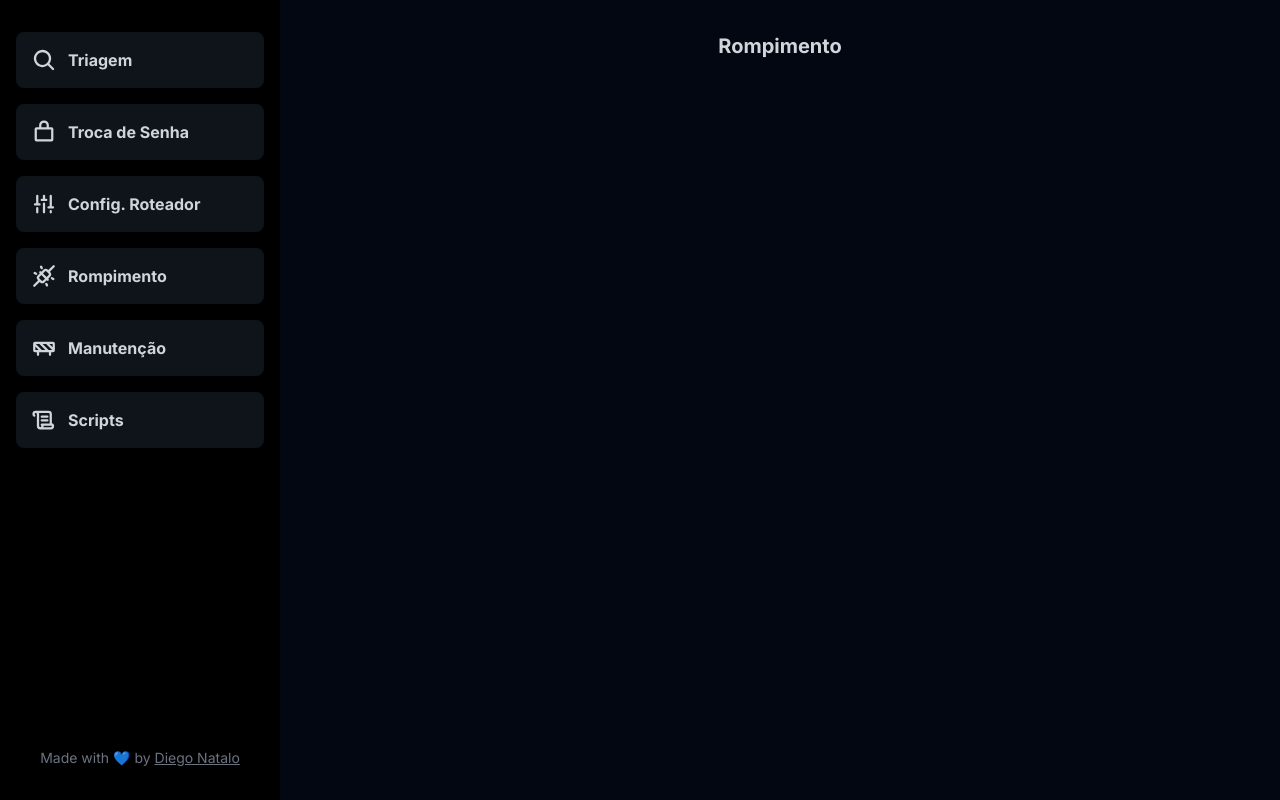
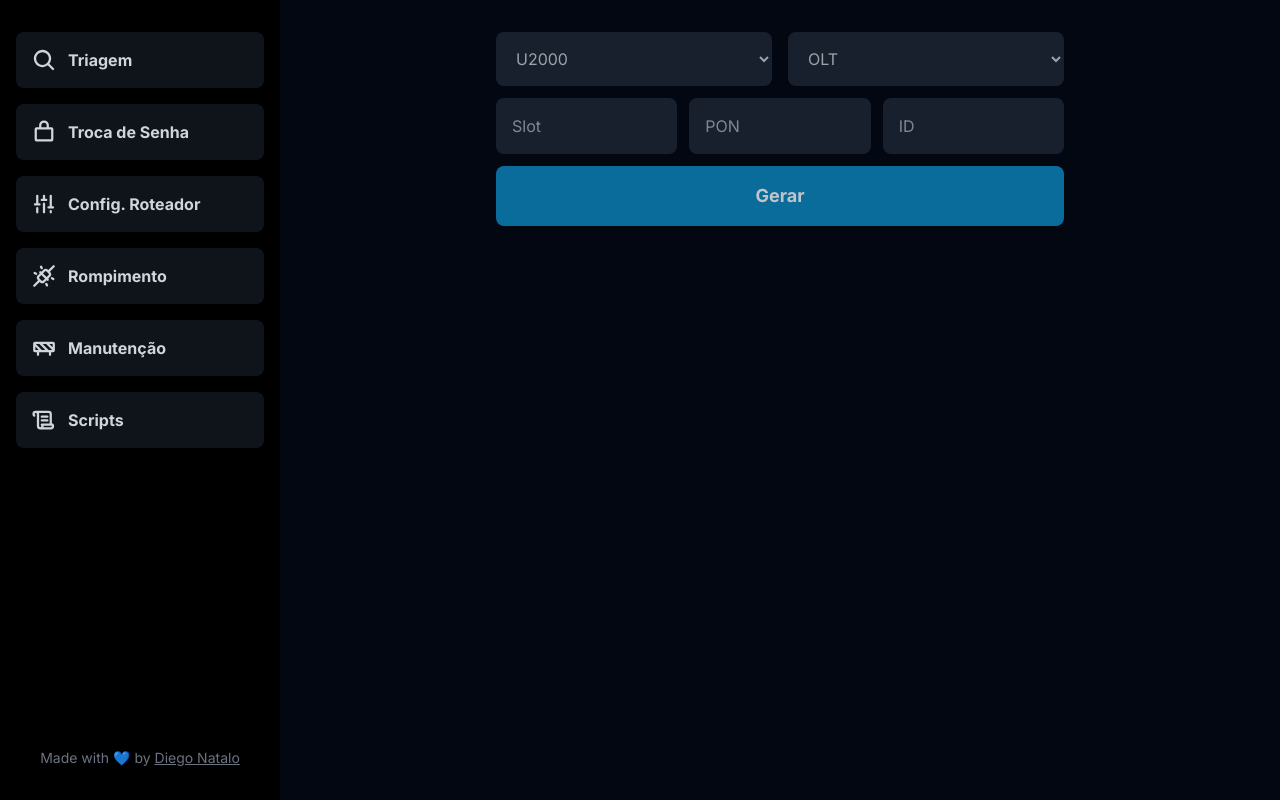
Before and after one commit to diegonatalo/triagem-web, a Next.js app: page /rompimento in a window 1280 px wide. Built offline with nearby package versions, Linux system fonts and the light colour scheme.

Commit message:
update files

```diff
--- a/src/app/rompimento/page.tsx
+++ b/src/app/rompimento/page.tsx
@@ -1,5 +1,70 @@
+import { Rompimento } from '@/@types/screening'
+import { Button } from '@/components/button'
+import { copyToClipboard } from '@/utils/copyToClipboard'
+import { generateRompimento } from '@/utils/generateMessage'
+import { useForm } from 'react-hook-form'
+import toast from 'react-hot-toast'
+
 export default function Rompimento() {
+  const { register, handleSubmit, reset } = useForm<Rompimento>()
+
+  const onSubmit = handleSubmit((data) => {
+    const triagemFormatada = generateRompimento(data)
+
+    copyToClipboard(triagemFormatada)
+
+    toast.success('Copiado para a área de transferência!', {
+      style: {
+        background: '#10b981',
+        color: '#f9fafb'
+      },
+      iconTheme: {
+        primary: '#f9fafb',
+        secondary: '#10b981'
+      }
+    })
+
+    reset()
+  })
+
   return (
-    <h1 className="text-center text-xl font-bold text-gray-300">Rompimento</h1>
+    <form
+      className="flex w-full flex-col gap-3"
+      onSubmit={onSubmit}
+      autoComplete="off"
+    >
+      <div className="flex w-full gap-4">
+        <select required {...register('gerenciador')}>
+          <option selected value="U2000">
+            U2000
+          </option>
+          <option value="UNM2000">UNM2000</option>
+        </select>
+
+        <select required {...register('olt')}>
+          <option value="">OLT</option>
+          <option value="ITA Centro">ITA Centro</option>
+          <option value="ITA Savoy">ITA Savoy</option>
+          <option value="ITA Gaivota">ITA Gaivota</option>
+          <option value="ITA Umuarama">ITA Umuarama</option>
+          <option value="PRB Centro">PRB Centro</option>
+          <option value="PRB Vila Erminda">PRB Vila Erminda</option>
+          <option value="PRB Três Marias">PRB Três Marias</option>
+          <option value="PRB Caraguava">PRB Caraguava</option>
+          <option value="MONG Agenor">MONG Agenor</option>
+          <option value="MONG Vera Cruz">MONG Vera Cruz</option>
+        </select>
+      </div>
+
+      <div className="flex w-full gap-3">
+        <input placeholder="Slot" required {...register('slot')} />
+
+        <input placeholder="PON" required {...register('pon')} />
+
+        <input placeholder="ID" required {...register('id')} />
+      </div>
+
+      <Button />
+    </form>
   )
 }
--- a/src/utils/generateMessage.ts
+++ b/src/utils/generateMessage.ts
@@ -1,4 +1,9 @@
-import { ConfigRoteador, Triagem, TrocaDeSenha } from '@/@types/screening'
+import {
+  ConfigRoteador,
+  Rompimento,
+  Triagem,
+  TrocaDeSenha
+} from '@/@types/screening'
 
 export const generateScreening = (data: Triagem) => {
   let screening = ''
@@ -151,3 +156,15 @@ export const generateConfigRoteador = (data: ConfigRoteador) => {
 
   return mensagem
 }
+
+export const generateRompimento = (data: Rompimento) => {
+  let message =
+    '- Cliente afetado pelo rompimento\n- ONU alarmando Link Loss\n- Protocolo informado\n'
+
+  message += '- Gerenciador: ' + data.gerenciador + '\n'
+  message += '- Slot: ' + data.slot + '  '
+  message += '- PON: ' + data.pon + '  '
+  message += '- Id: ' + data.id
+
+  return message
+}
```
Also changed, not shown: src/@types/screening.d.ts (+8 -0 lines).
